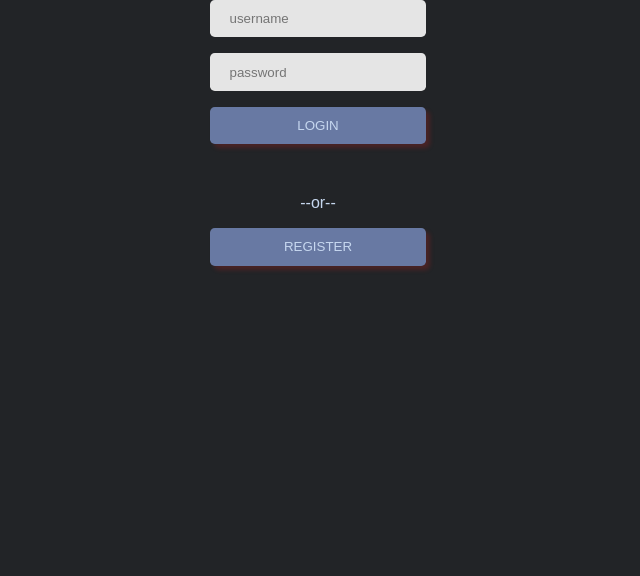
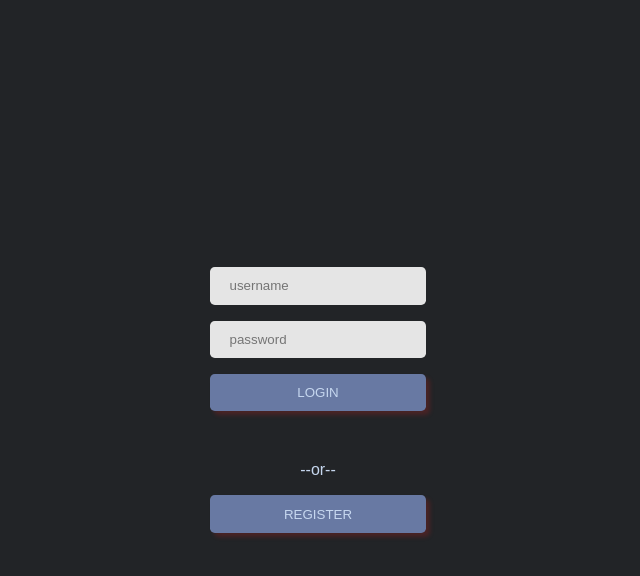
Before and after one commit to rootUJ99/chat-app, a React (Create React App) app: page / in a window 1280 px wide. Shown: the top 576 px of the page, without its empty margins (322-962 px from the left). Built offline with nearby package versions, Linux system fonts and the light colour scheme.

Commit message:
centered login form

```diff
--- a/src/App.css
+++ b/src/App.css
@@ -1,39 +1,3 @@
-.App {
-  text-align: center;
-  padding: 5rem;
+.app {
+  height: 100vh;
 }
-
-.App-logo {
-  height: 40vmin;
-  pointer-events: none;
-}
-
-@media (prefers-reduced-motion: no-preference) {
-  .App-logo {
-    animation: App-logo-spin infinite 20s linear;
-  }
-}
-
-.App-header {
-  background-color: #282c34;
-  min-height: 100vh;
-  display: flex;
-  flex-direction: column;
-  align-items: center;
-  justify-content: center;
-  font-size: calc(10px + 2vmin);
-  color: white;
-}
-
-.App-link {
-  color: #61dafb;
-}
-
-@keyframes App-logo-spin {
-  from {
-    transform: rotate(0deg);
-  }
-  to {
-    transform: rotate(360deg);
-  }
-}
--- a/src/App.js
+++ b/src/App.js
@@ -21,7 +21,7 @@ const App = () => {
    }
 }, [setSocket])
   return (
-    <div>
+    <div className="app">
       {userData?.token ? <Chat socket={socket}/> : <Auth/>}
     </div>
   )
--- a/src/pages/Auth/index.js
+++ b/src/pages/Auth/index.js
@@ -57,6 +57,7 @@ const Login = () => {
   }
 
   return (
+    <div className="auth-container">
       <form onSubmit={handleSubmit}>
         <div className="auth-form">
         <Input name="username" placeholder="username" value={authForm.username} onChange={handleChange}/>
@@ -66,6 +67,7 @@ const Login = () => {
         <Button type="button" onClick={()=> setMode(switchMode())}>{switchMode()}</Button>
         </div>
       </form>
+    </div>
   );
 }
 
--- a/src/pages/Auth/styles.css
+++ b/src/pages/Auth/styles.css
@@ -7,3 +7,9 @@
   .or-divider {
     justify-self: center;
   }
+
+  .auth-container {
+    height: 100%;
+    place-items: center;
+    display: grid;
+  }
```
Also changed, not shown: 1 other file (tests, documents, lock files or other folders). Lines whose indentation alone changed are shown as unchanged.
